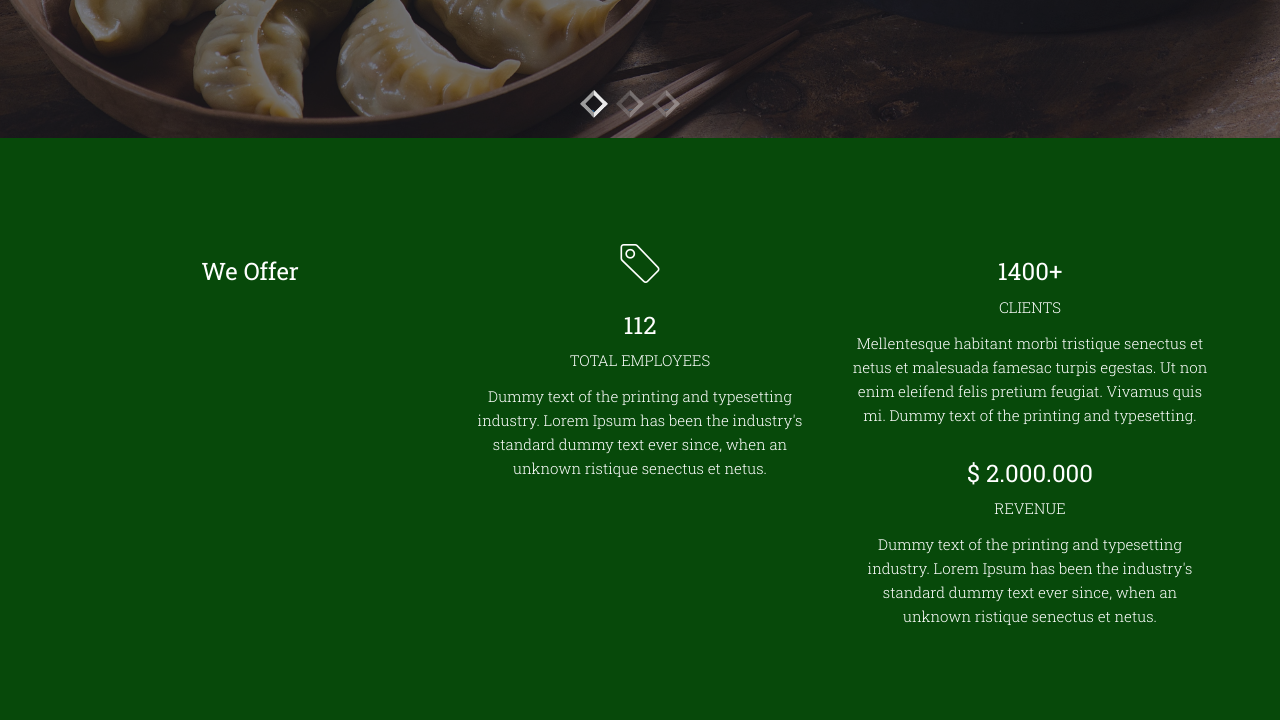
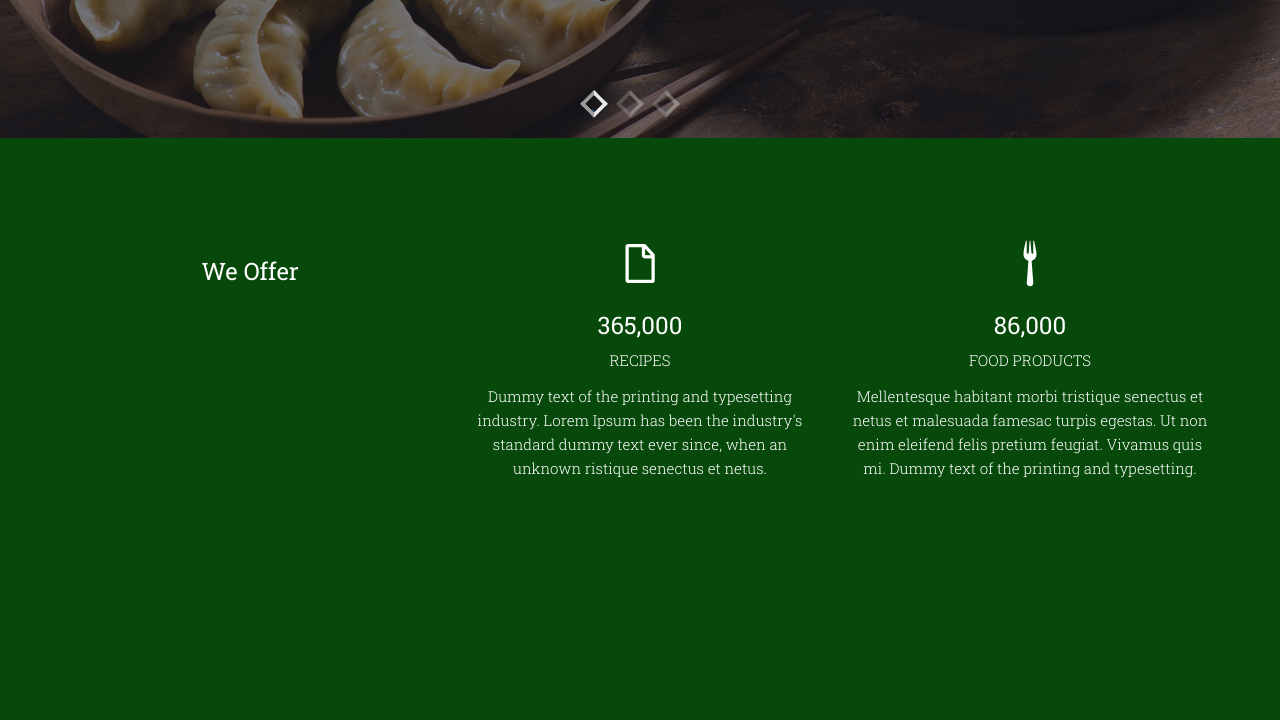
Before and after one commit to skekre98/MealApp, a Django app: page / in a window 1280 px wide. Shown: the part 714-1434 px from the top of the page. After the commit the page ends 1192 px from the top, so only its background shows below. Run offline with Django 3.2, Linux system fonts and the light colour scheme; some libraries are stand-ins or nearby versions; some web fonts are replaced.

Commit message:
we offer

```diff
--- a/src/templates/home.html
+++ b/src/templates/home.html
@@ -72,26 +72,18 @@
         </div>
 
         <div class="col-lg-4 col-md-4">
-          <i class="icon ion-ios7-pricetag-outline large-icon"></i>
-          <h3>112</h3>
-          <p>TOTAL EMPLOYEES</p>
+          <i class="icon ion-document large-icon"></i>
+          <h3>365,000</h3>
+          <p>RECIPES</p>
           <p>Dummy text of the printing and typesetting industry. Lorem Ipsum has been the industry's standard dummy text ever since, when an unknown ristique senectus et netus.</p>
         </div>
 
         <div class="col-lg-4 col-md-4">
-          <h3>1400+</h3>
-          <p>CLIENTS</p>
+          <i class="icon ion-fork large-icon"></i>
+          <h3>86,000</h3>
+          <p>FOOD PRODUCTS</p>
           <p>Mellentesque habitant morbi tristique senectus et netus et malesuada famesac turpis egestas. Ut non enim eleifend felis pretium feugiat. Vivamus quis mi. Dummy text of the printing and typesetting.</p>
         </div>
-
-        <div class="col-lg-4 col-md-4">
-        </div>
-
-        <div class="col-lg-4 col-md-4">
-          <h3>$ 2.000.000</h3>
-          <p>REVENUE</p>
-          <p>Dummy text of the printing and typesetting industry. Lorem Ipsum has been the industry's standard dummy text ever since, when an unknown ristique senectus et netus.</p>
-      </div>
     </div>
   </div>
 
```
